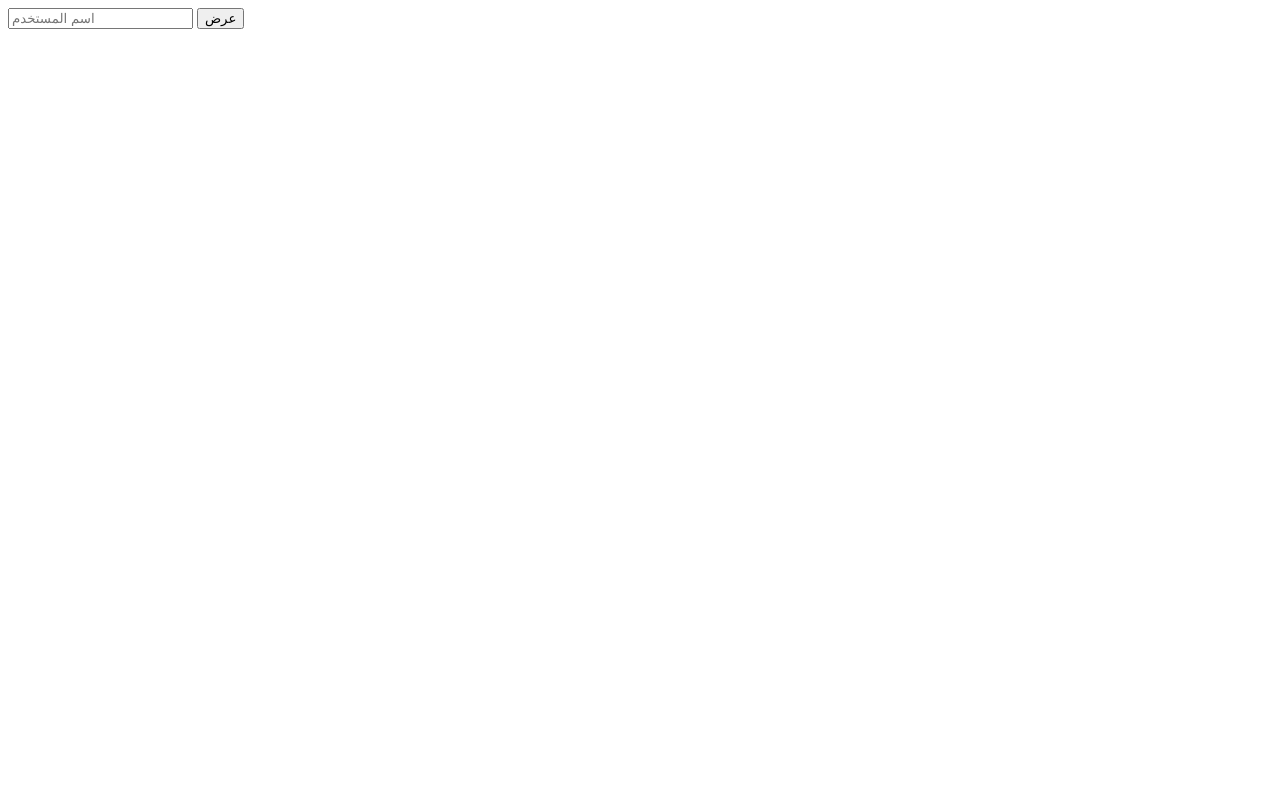
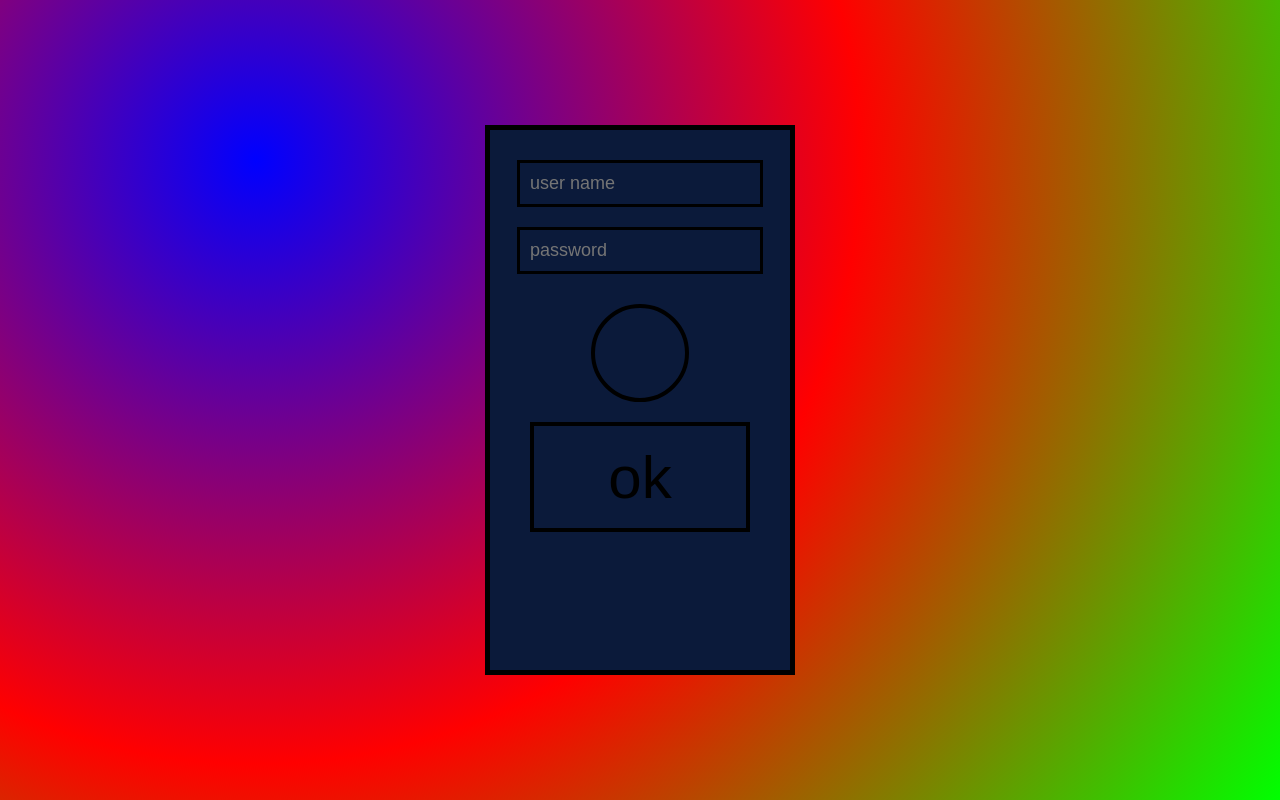
Before and after one commit to lliansameh724-hash/mysite, a website: page public/index.html in a window 1280 px wide. Drawn offline with Linux system fonts and the light colour scheme.

Commit message:
Update index.html

```diff
--- a/public/index.html
+++ b/public/index.html
@@ -3,32 +3,115 @@
 <head>
 <meta charset="UTF-8">
 <meta name="viewport" content="width=device-width, initial-scale=1.0">
-<title>Avatar</title>
+<title>My Site</title>
+
+<style>
+body{
+  margin:0;
+  height:100vh;
+  display:flex;
+  justify-content:center;
+  align-items:center;
+  font-family:Arial;
+
+  /* الخلفية مثل الصورة */
+  background: radial-gradient(circle at 20% 20%, blue, red, lime);
+}
+
+/* المستطيل الكبير */
+.container{
+  width:300px;
+  height:520px;
+  border:5px solid black;
+  display:flex;
+  flex-direction:column;
+  align-items:center;
+  padding-top:20px;
+
+  /* كحلي غامق */
+  background:#0b1a3a;
+}
+
+/* الحقول */
+input{
+  width:220px;
+  padding:10px;
+  margin:10px;
+  border:3px solid black;
+  font-size:18px;
+  background:transparent;
+  color:black;
+}
+
+/* الدائرة */
+.avatar{
+  width:90px;
+  height:90px;
+  border:4px solid black;
+  border-radius:50%;
+  margin:20px;
+  overflow:hidden;
+}
+
+.avatar img{
+  width:100%;
+  height:100%;
+  object-fit:cover;
+}
+
+/* زر OK */
+button{
+  width:220px;
+  height:110px;
+  font-size:60px;
+  border:4px solid black;
+  background:transparent;
+  cursor:pointer;
+}
+</style>
+
 </head>
+
 <body>
 
-<input id="username" placeholder="اسم المستخدم">
-<button onclick="go()">عرض</button>
+<div class="container">
 
-<div id="result"></div>
+  <input id="username" placeholder="user name">
+  <input id="password" type="password" placeholder="password">
+
+  <div class="avatar" id="avatarBox"></div>
+
+  <button onclick="go()">ok</button>
+
+</div>
 
 <script>
 async function go(){
-  let u = document.getElementById("username").value;
+  let username = document.getElementById("username").value;
+  let box = document.getElementById("avatarBox");
 
+  if(username === ""){
+    alert("اكتب اسم المستخدم");
+    return;
+  }
+
+  try{
     let res = await fetch("/avatar",{
       method:"POST",
       headers:{"Content-Type":"application/json"},
-    body:JSON.stringify({username:u})
+      body: JSON.stringify({username})
     });
 
     let data = await res.json();
 
     if(data.image){
-    document.getElementById("result").innerHTML =
-      "<img src='"+data.image+"' width=120>";
+      box.innerHTML = "<img src='"+data.image+"'>";
     }else{
-    document.getElementById("result").innerText = "خطأ";
+      alert("اسم غير صحيح");
+    }
+
+  }catch{
+    alert("السيرفر غير شغال");
   }
 }
 </script>
```
Lines whose indentation alone changed are shown as unchanged.
